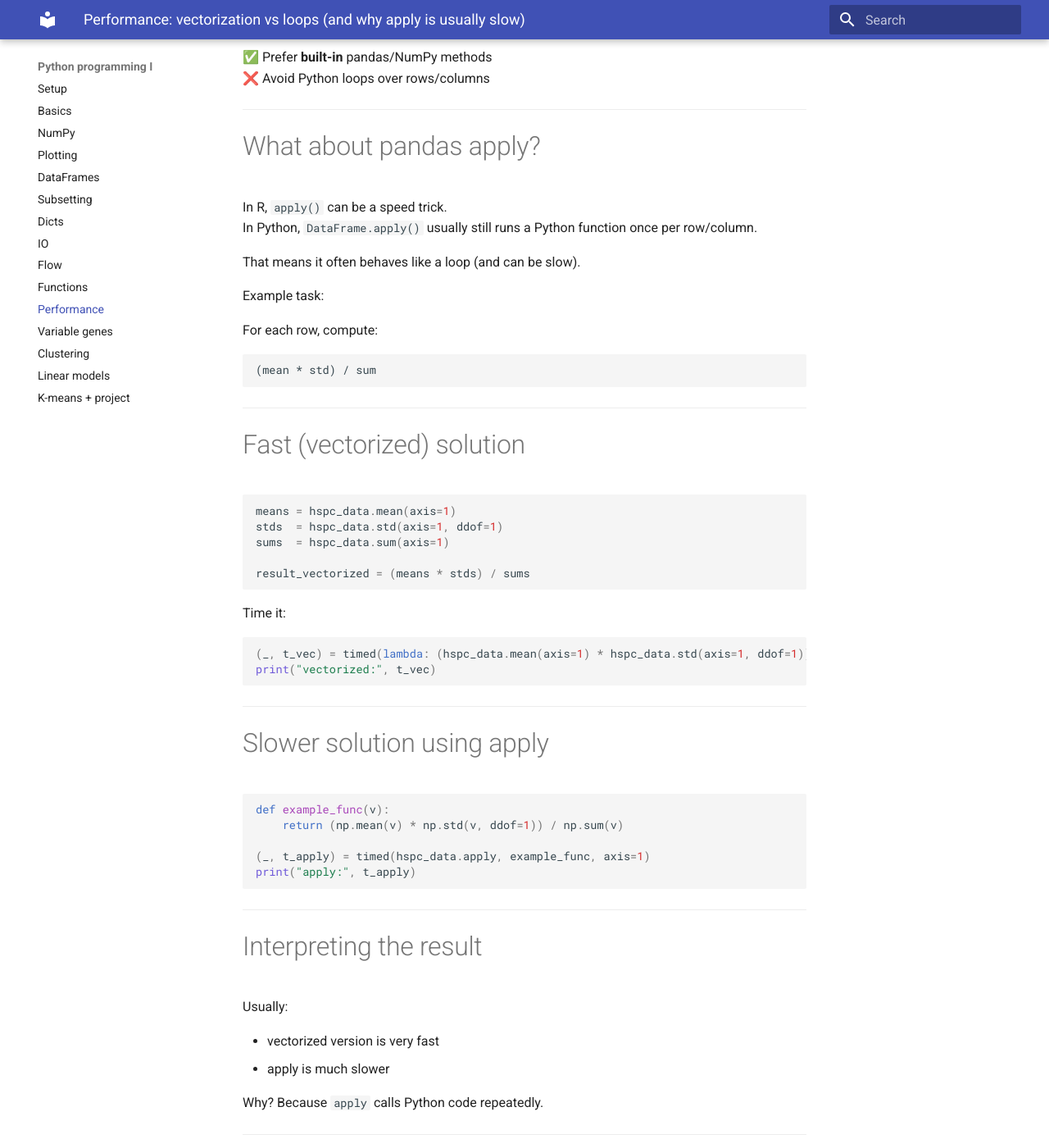
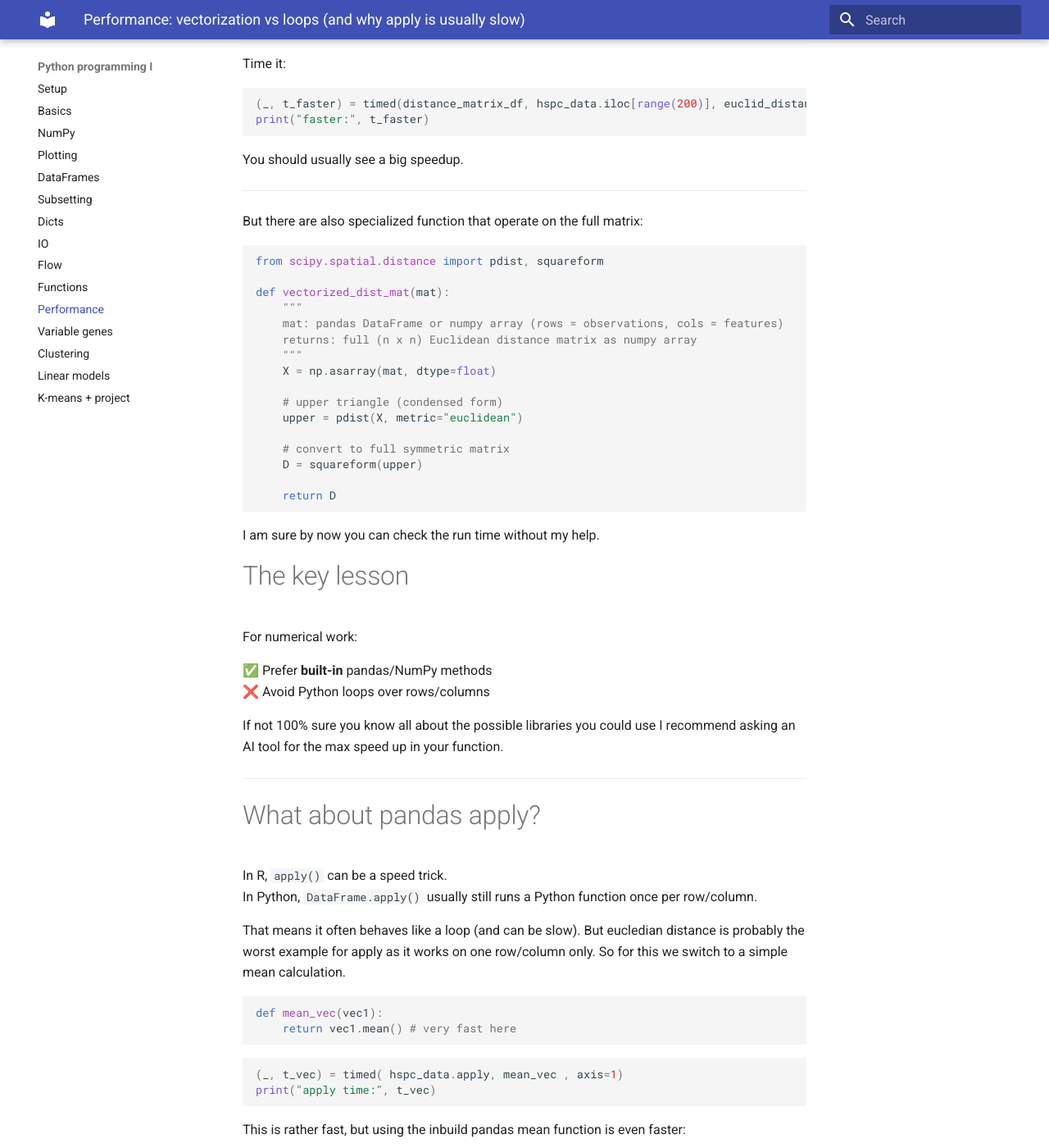
Before and after one commit to sccbioinformatics/Python_programming_1, an MkDocs documentation site: the page built from docs/11-performance.md, in a window 1280 px wide and 1400 px high, scrolled down 2054 px. Shown: the whole window at 82% size. Built offline with MkDocs 1.6.1 and Material for MkDocs 9.7.7, drawn with Linux system fonts in a browser that asks for light colours; some of the changed text lies outside the part shown.

Commit message:
Small changes

````diff
--- a/docs/11-performance.md
+++ b/docs/11-performance.md
@@ -45,25 +45,42 @@
 
 # A slow approach: looping over rows
 
-This function computes row means and variances using a loop.
+This function computes the eucledian distance for two arrays.
 
 ```python
-def calc_mean_and_var_slow(mat):
-    means = []
-    variances = []
+import math
 
-    for i in range(mat.shape[0]):
-        row = mat.iloc[i, :]
-        means.append(np.mean(row))
-        variances.append(np.var(row, ddof=1))
+def euclid_distance_by_hand(v1, v2):
+    if len(v1) != len(v2):
+        raise ValueError(f"Length mismatch: {len(v1)} != {len(v2)}")
 
-    return {"means": means, "variances": variances}
+    s = 0.0
+    for k in range(len(v1)):
+        diff = float(v1[k]) - float(v2[k])
+        s += diff * diff
+
+    return math.sqrt(s)
+
+
+def distance_matrix_df(df, func):
+    X = np.asarray(df)
+    names = df.index
+    n = X.shape[0]
+
+    D = np.zeros((n, n))
+
+    for i in range(n):
+        for j in range(i,n):
+            D[i, j] = func(X[i], X[j])
+            D[j, i] = D[i, j]
+
+    return pd.DataFrame(D, index=names, columns=names)
 ```
 
 Time it:
 
 ```python
-(_, t_slow) = timed(calc_mean_and_var_slow, gmp_data)
+(_, t_slow) = timed(distance_matrix_df, hspc_data.iloc[range(200)], euclid_distance_by_hand )# first 200 genes of the whole data only
 print("slow:", t_slow)
 ```
 
@@ -74,23 +91,48 @@
 Pandas can do these operations in compiled code (fast).
 
 ```python
-def calc_mean_and_var_fast(mat):
-    return {
-        "means": mat.mean(axis=1),
-        "variances": mat.var(axis=1, ddof=1)
-    }
+def euclid_distance_vec(v1, v2):
+    v1 = np.asarray(v1, dtype=float)
+    v2 = np.asarray(v2, dtype=float)
+
+    return np.sqrt(np.sum((v1 - v2) ** 2))
+
 ```
 
 Time it:
 
 ```python
-(_, t_fast) = timed(calc_mean_and_var_fast, gmp_data)
-print("fast:", t_fast)
+(_, t_faster) = timed(distance_matrix_df, hspc_data.iloc[range(200)], euclid_distance_vec )
+print("faster:", t_faster)
 ```
 
 You should usually see a big speedup.
 
 ---
+
+But there are also specialized function that operate on the full matrix:
+
+```python
+from scipy.spatial.distance import pdist, squareform
+
+def vectorized_dist_mat(mat):
+    """
+    mat: pandas DataFrame or numpy array (rows = observations, cols = features)
+    returns: full (n x n) Euclidean distance matrix as numpy array
+    """
+    X = np.asarray(mat, dtype=float)
+
+    # upper triangle (condensed form)
+    upper = pdist(X, metric="euclidean")
+
+    # convert to full symmetric matrix
+    D = squareform(upper)
+
+    return D
+```
+
+I am sure by now you can check the run time without my help.
+
 
 # The key lesson
 
@@ -99,6 +141,8 @@
 ✅ Prefer **built-in** pandas/NumPy methods
 ❌ Avoid Python loops over rows/columns
 
+If not 100% sure you know all about the possible libraries you could use I recommend asking an AI tool for the max speed up in your function.
+
 ---
 
 # What about pandas apply?
@@ -106,45 +150,34 @@
 In R, `apply()` can be a speed trick.
 In Python, `DataFrame.apply()` usually still runs a Python function once per row/column.
 
-That means it often behaves like a loop (and can be slow).
+That means it often behaves like a loop (and can be slow). But eucledian distance is probably the worst example for apply as it works on one row/column only.
+So for this we switch to a simple mean calculation.
 
-Example task:
-
-﻿For each row, compute:
-
-```
-(mean * std) / sum
+```python
+def mean_vec(vec1):
+    return vec1.mean() # very fast here
 ```
 
----
+```python
+(_, t_vec) = timed( hspc_data.apply, mean_vec , axis=1)
+print("apply time:", t_vec)
+```
 
-# Fast (vectorized) solution
+This is rather fast, but using the inbuild pandas mean function is even faster:
+
 
 ```python
-means = hspc_data.mean(axis=1)
-stds  = hspc_data.std(axis=1, ddof=1)
-sums  = hspc_data.sum(axis=1)
-
-result_vectorized = (means * stds) / sums
+(_, t_vec) = timed( hspc_data.mean,  axis=1)
+print("pandas time:", t_vec)
 ```
 
-Time it:
+If we would have our data as a numpy array instead we could get this even faster using numpy's vectorization:
+
 
 ```python
-(_, t_vec) = timed(lambda: (hspc_data.mean(axis=1) * hspc_data.std(axis=1, ddof=1)) / hspc_data.sum(axis=1))
-print("vectorized:", t_vec)
-```
-
----
-
-# Slower solution using apply
-
-```python
-def example_func(v):
-    return (np.mean(v) * np.std(v, ddof=1)) / np.sum(v)
-
-(_, t_apply) = timed(hspc_data.apply, example_func, axis=1)
-print("apply:", t_apply)
+arr = np.array(hspc_data)
+(c, t_fast) = timed(arr.mean, axis=1 )
+print("numpy:", t_fast)
 ```
 
 ---
````
Also changed, not shown: docs/15-kmeans-project.md (+10 -1 lines), 1 other file.
